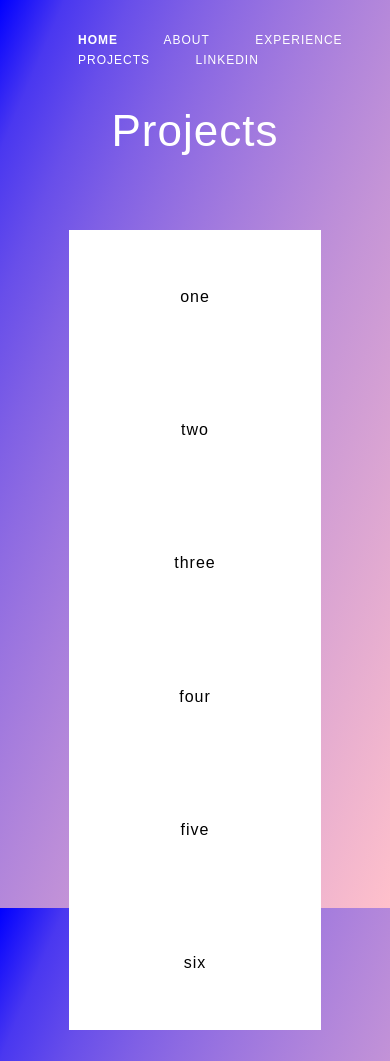
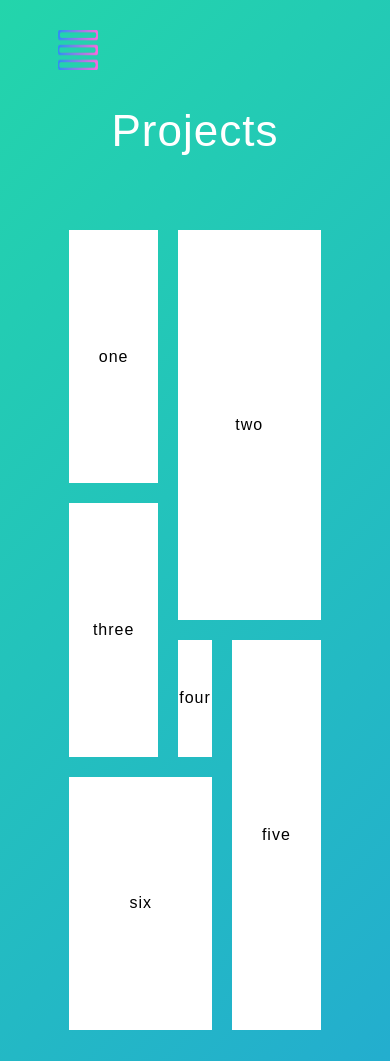
Before and after one commit to samMerkovitz/PersonalWebsite, a Flask app: page /projects in a window 390 px wide. Run offline with Flask 2, Linux system fonts and the light colour scheme.

Commit message:
added mobile sidenav

```diff
--- a/app/static/javascript/fadein.js
+++ b/app/static/javascript/fadein.js
@@ -1,16 +1,6 @@
 
 
-    let tabPanes = document.getElementsByClassName("tab-header")[0].getElementsByTagName("div");
 
-    for(let i=0;i<tabPanes.length;i++){
-    tabPanes[i].addEventListener("click",function(){
-        document.getElementsByClassName("tab-header")[0].getElementsByClassName("active")[0].classList.remove("active");
-        tabPanes[i].classList.add("active");
-
-        document.getElementsByClassName("tab-content")[0].getElementsByClassName("active")[0].classList.remove("active");
-        document.getElementsByClassName("tab-content")[0].getElementsByTagName("div")[i].classList.add("active");
-    })
-    }
 
 
     $(document).ready(function(){
@@ -45,3 +35,13 @@
           $('html, body').animate({ scrollTop: $(targetElement).offset().top - 150}, speed);
         }
       });
+
+
+      function openNav() {
+        document.getElementById("mySideNav").style.width = "250px";
+      }
+
+      /* Set the width of the side navigation to 0 */
+      function closeNav() {
+        document.getElementById("mySideNav").style.width = "0";
+      }
--- a/app/static/styles/main.css
+++ b/app/static/styles/main.css
@@ -1,9 +1,12 @@
 body {
     font-family: Montserrat, sans-serif;
-    background: linear-gradient(to bottom right, blue, 25%, pink);
+    /* background: linear-gradient(to bottom right, blue, 25%, pink); */
     color: white;
     letter-spacing: 1px;
-
+	background: linear-gradient(-45deg, #ee7752, #e73c7e, #23a6d5, #23d5ab );
+	background-size: 400% 400%;
+	-webkit-animation: gradientBG 10s ease infinite;
+	        animation: gradientBG 10s ease infinite;
 
 }
 
@@ -90,14 +93,13 @@ footer {
 
 
 .nav-menu {
-    position: fixed;
+    position: absolute;
     top: 0;
     width: 100%;
     display: flex;
     align-items: center;
     justify-self: start;
     padding-left: 50px;
-    padding-right: 50px;
     padding-top: 30px;
     z-index: 1;
     opacity: 1;
@@ -112,6 +114,86 @@ footer {
     align-items: center;
     margin-right: auto;
 }
+
+.nav-items-in-menu {
+    display: flex;
+}
+
+.dropdown {
+    font-size: 2.4em;
+    line-height: 50px;
+    display: none;
+ }
+
+/* Style the dropdown content (hidden by default) */
+.dd-content {
+    display: none;
+    position: absolute;
+    background-color: #f9f9f9;
+    min-width: 160px;
+    box-shadow: 0px 8px 16px 0px rgba(0,0,0,0.2);
+    z-index: 1;
+  }
+
+ .menu-icon {
+    display: none;
+    height: 40px;
+    width: 40px;
+}
+
+.menu-icon:hover {
+    cursor: url('../img/external.png'), auto;
+}
+
+
+
+
+@media (max-width: 768px) {
+    .nav-items-in-menu {
+        display: none;
+    }
+
+
+    .menu-icon {
+
+        display: flex;
+    }
+
+}
+
+
+
+.sidenav {
+    height: 100%; /* 100% Full-height */
+    width: 0; /* 0 width - change this with JavaScript */
+    position: fixed; /* Stay in place */
+    z-index: 1; /* Stay on top */
+    top: 0; /* Stay at the top */
+    left: 0;
+    overflow-x: hidden; /* Disable horizontal scroll */
+    padding-top: 60px; /* Place content 60px from the top */
+    transition: 0.5s; /* 0.5 second transition effect to slide in the sidenav */
+    background: linear-gradient(to bottom right, blue, 25%, pink);
+    display: block;
+    opacity: 0.7;
+  }
+
+  .sidenav a {
+      display: block;
+  }
+
+  .sidenav a:hover {
+      text-decoration: underline;
+  }
+
+
+  .sidenav .closebtn {
+    position: absolute;
+    top: 0;
+    right: 25px;
+    font-size: 36px;
+    margin-left: 50px;
+  }
 
 .home-button {
     font-family: Montserrat, sans-serif;
@@ -181,6 +263,9 @@ footer {
 .portfolio {
     display: grid;
     height: 100%;
+    grid-template-rows: repeat(6, 1fr);
+    grid-template-columns: repeat(5, 1fr);
+    grid-gap: 20px;
 }
 
 .portfolio-item {
@@ -191,6 +276,33 @@ footer {
     justify-content: center;
     align-items: center;
 }
+
+.portfolio-item.small{
+    grid-row: span 1;
+    grid-column: span 1;
+}
+
+.portfolio-item.medium{
+    grid-row: span 2;
+    grid-column: span 2;
+
+}
+
+.portfolio-item.large {
+    grid-row: span 3;
+    grid-column: span 3;
+}
+
+.portfolio-item.wide {
+    grid-row: span 2;
+    grid-column: span 3;
+}
+
+.portfolio-item.tall {
+    grid-row: span 3;
+    grid-column: span 2;
+}
+
 
 .page-title {
     font-family: Montserrat, sans-serif;
@@ -479,17 +591,6 @@ div.active#third-tab-div {
 }
 
 .github {
-
     height: 40px;
     width: 40px;
 }
-
-img {
-    -webkit-transition: -webkit-transform .8s ease-in-out;
-    transition:         transform .8s ease-in-out;
-}
-img:hover {
-    -webkit-transform: rotate(360deg);
-    -moz-transform: rotate(360deg);
-            transform: rotate(360deg);
-  }
--- a/app/templates/nav-menu.html
+++ b/app/templates/nav-menu.html
@@ -3,7 +3,7 @@
         <link rel="stylesheet" type="text/css" href="{{ url_for('static', filename='styles/main.css') }}" />
     </head>
     <body>
-        <div class="nav-menu" data-collapse="medium" data-animation="default" data-duration="400" role="banner">
+        <div class="nav-menu" id="nav-menu" data-collapse="medium" data-animation="default" data-duration="400" role="banner">
             <div class="nav-items">
                 <div class="nav-wrapper">
                     <nav role="navigation" class="nav-items-in-menu">
@@ -13,7 +13,20 @@
                         <a href="{{ url_for('projects')}}" aria-current="page" class="about-button">PROJECTS</a>
                         <a href="https://www.linkedin.com/in/sam-merkovitz" aria-current="page" class="about-button" target="__blank">LINKEDIN</a>
 
+
                     </nav>
+                    <div class="sidenav-menu" >
+                        <img onclick="openNav()" class="menu-icon" alt="" src="{{ url_for('static', filename='img/menu-icon.png') }}"></img>
+                        <div class="sidenav"id=mySideNav>
+                            <a href="javascript:void(0)" class="closebtn" onclick="closeNav()">&times;</a>
+                            <a href='/index' aria-current="page" class="home-button">HOME</a>
+                            <a href='/index#education-container' aria-current="page" class="about-button">ABOUT</a>
+                            <a href='/index#experience-section' aria-current="page" class="about-button">EXPERIENCE</a>
+                            <a href="{{ url_for('projects')}}" aria-current="page" class="about-button">PROJECTS</a>
+                            <a href="https://www.linkedin.com/in/sam-merkovitz" aria-current="page" class="about-button" target="__blank">LINKEDIN</a>
+                        </div>
+
+                    </div>
                 </div>
             </div>
         </div>
--- a/app/templates/projects.html
+++ b/app/templates/projects.html
@@ -10,12 +10,12 @@
         </div>
         <div class="project-grid">
             <div class="portfolio">
-                <div class="portfolio-item">one</div>
-                <div class="portfolio-item">two</div>
-                <div class="portfolio-item">three</div>
-                <div class="portfolio-item">four</div>
-                <div class="portfolio-item">five</div>
-                <div class="portfolio-item">six</div>
+                <div class="portfolio-item medium">one</div>
+                <div class="portfolio-item large">two</div>
+                <div class="portfolio-item medium">three</div>
+                <div class="portfolio-item small">four</div>
+                <div class="portfolio-item tall">five</div>
+                <div class="portfolio-item wide">six</div>
             </div>
         </div>
     </div>
```
Also changed, not shown: app/static/img/menu-icon.png (added).
